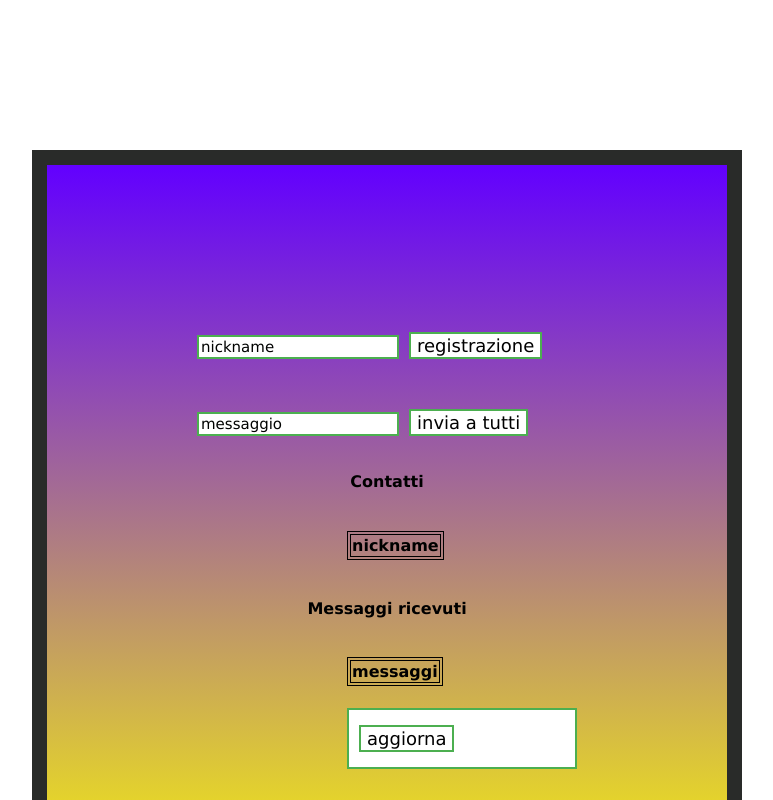
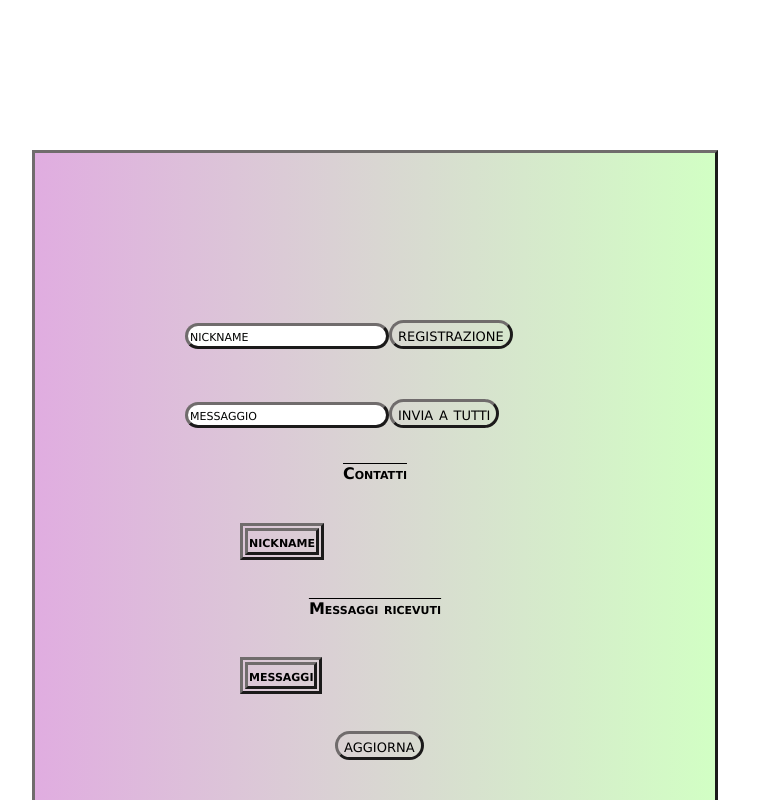
Before and after one commit to SamueleM21/kezzapp-gruppo-2, an Angular app in the folder kezzapp-client/: page / in a window 1280 px wide. Shown: the top 800 px of the page, without its empty margins (276-1049 px from the left). Built offline with nearby package versions, Linux system fonts and the light colour scheme.

Commit message:
Update app.component.css
Interfaccia ultimata CSS
Non testato con il server

```diff
--- a/kezzapp-client/src/app/app.component.css
+++ b/kezzapp-client/src/app/app.component.css
@@ -1,15 +1,18 @@
 button {
     margin-top: 15px;
     margin-bottom: 15px;
-    margin-left: 10px;
-    background-color: rgb(52, 168, 214);
     border-color: rgb(16, 17, 16);
     border-style: solid;
     font-family: "Verdana";
     font-size: 18px;
     background-color: white;
     color: black;
-    border: 2px solid #4CAF50;
+    border:outset rgb(112, 108, 108);
+    border-radius: 35px;
+    font-variant: small-caps;
+    background: transparent;
+
+
 
 }
 
@@ -25,7 +28,9 @@ input {
     font-size: 15px;
     background-color: white;
     color: black;
-    border: 2px solid #4CAF50;
+    border:outset rgb(112, 108, 108);
+    border-radius: 35px;
+    font-variant: small-caps;
 }
 
 ::placeholder {
@@ -35,31 +40,32 @@ input {
 #a {
     margin-left: 300px;
     margin-top: 150px;
-    background-image: linear-gradient(rgb(98, 0, 255), yellow);
+    background-image: linear-gradient(to right, rgba(165, 14, 165, 0.342), rgba(60, 255, 0, 0.233));
     width: 380px;
     border: 15px solid rgb(41, 43, 41);
     padding: 150px;
-}
+    border:outset rgb(112, 108, 108);
+    font-variant: small-caps;
+    background-blend-mode: transparent;
+
+    }
 
 #agg {
     margin-top: 4px;
     margin-bottom: 15px;
     margin-left: 150px;
-    background-color: rgb(52, 168, 214);
-    border-color: rgb(16, 17, 16);
-    border-style: solid;
     font-family: "Verdana";
     font-size: 18px;
-    background-color: white;
-    color: black;
-    border: 2px solid #4CAF50;
 }
  h4 {
     font-family: "Verdana";
+    text-decoration: overline;
  }
 
 table, th, td {
-    border: 1px solid black;
+
+    border:outset rgb(112, 108, 108);
     font-family: "Verdana";
-    margin-left: 150px;
-  }
+    margin-left: 55px;
+    font-variant: small-caps;
+}
```
